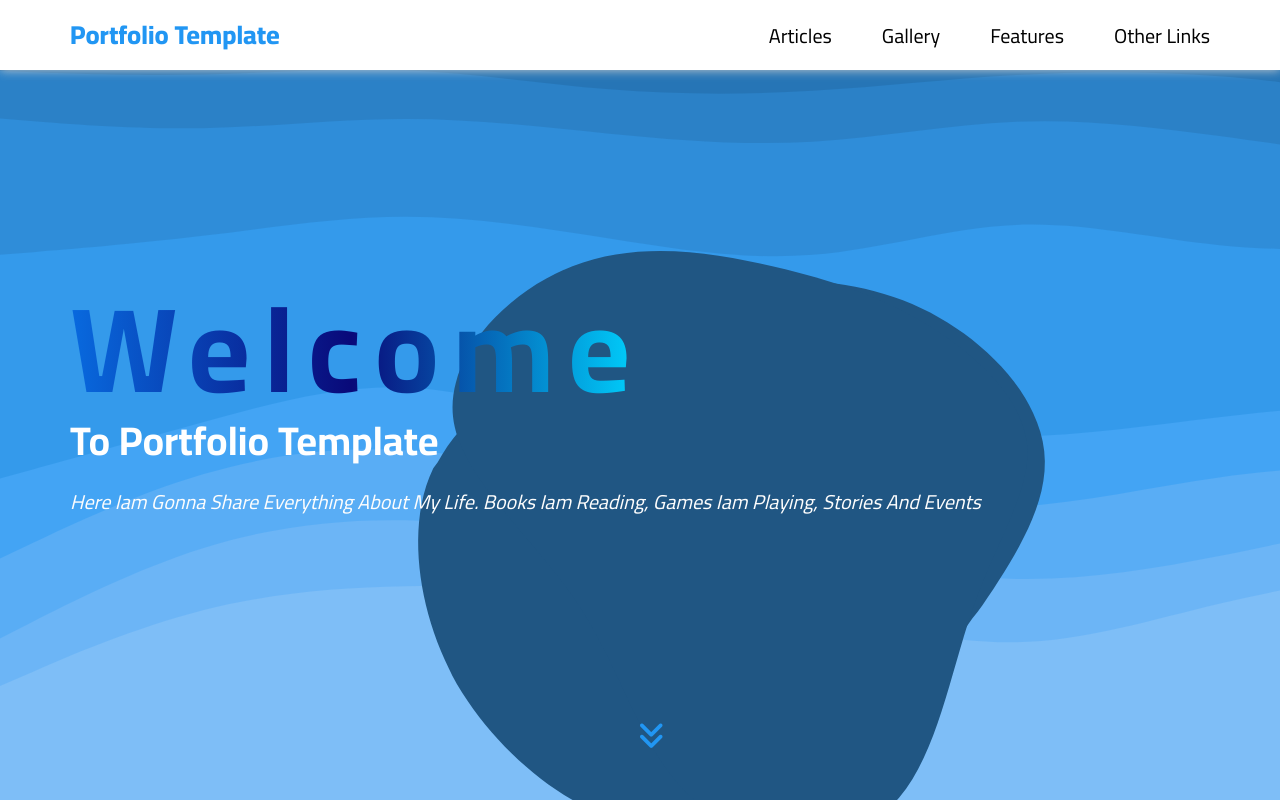
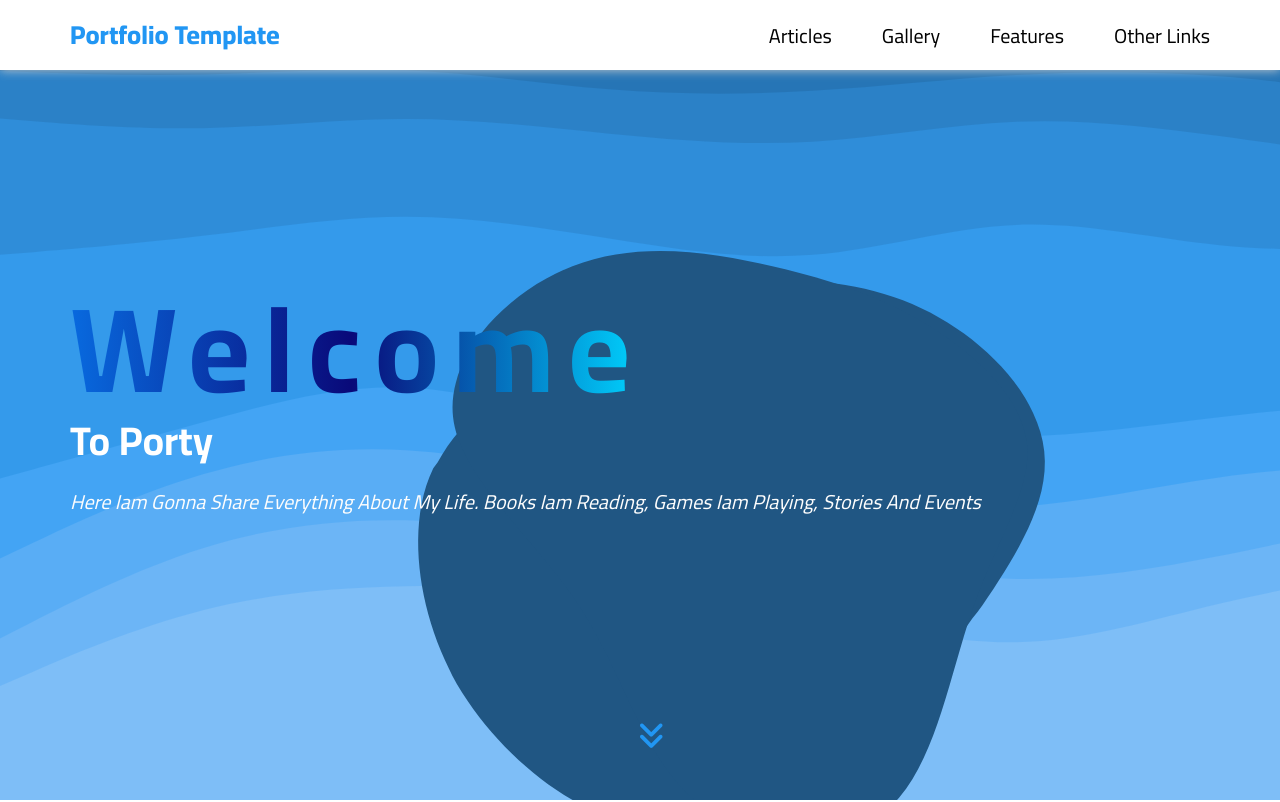
Before and after one commit to TarekSaeed95/Porty, a plain HTML site: page index.html in a window 1280 px wide. Shown: the top 802 px of the page. Drawn offline with Linux system fonts and the light colour scheme.

Commit message:
change title

```diff
--- a/index.html
+++ b/index.html
@@ -105,7 +105,7 @@
         </svg>
         <div class="container">
             <div class="intro-text">
-                <div class="title"><span>Welcome</span>To Portfolio Template </div>
+                <div class="title"><span>Welcome</span>To Porty </div>
                 <p>Here Iam gonna share everything about my life. Books Iam reading, Games Iam Playing, Stories and
                     Events
                 </p>
```
